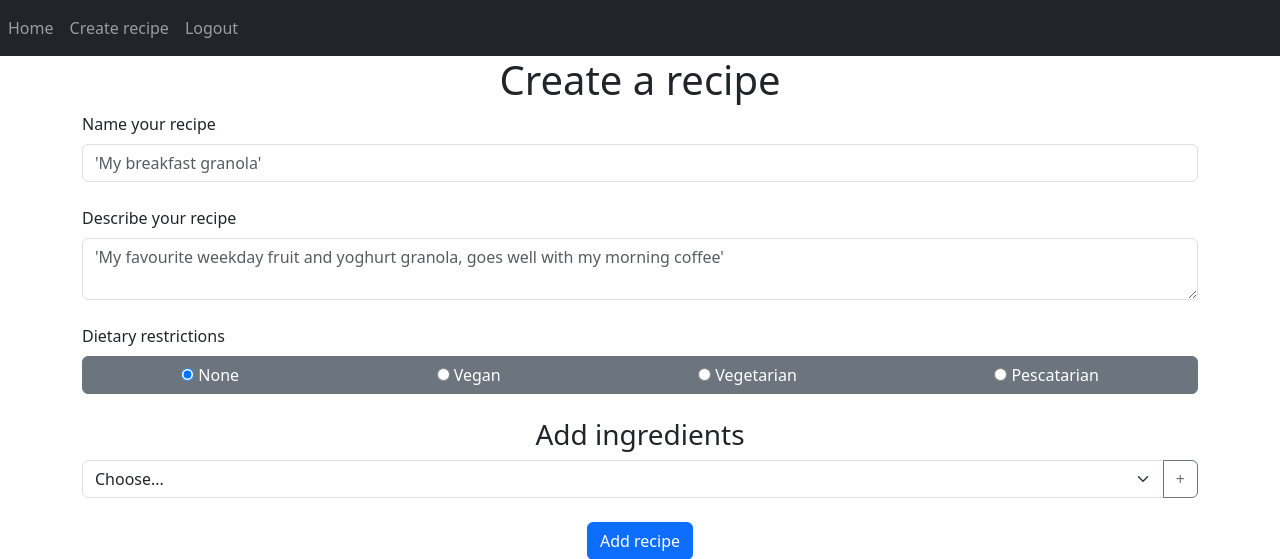
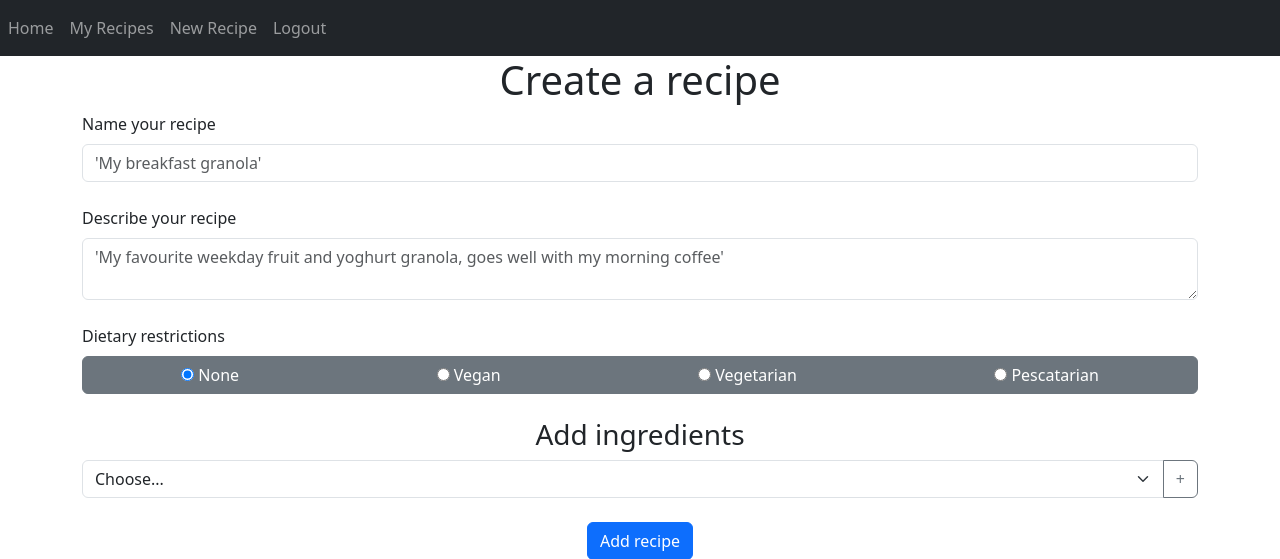
Before and after one commit to dmor1928/nutrition_tracker, a Flask app: page /create-recipe in a window 1280 px wide. Shown: the top 559 px of the page. Run offline with Flask 3, Linux system fonts and the light colour scheme; a user stored in the database is signed in; some libraries are stand-ins or nearby versions.

Commit message:
added my recipes navbar button

```diff
--- a/website/templates/base.html
+++ b/website/templates/base.html
@@ -29,7 +29,8 @@
                 <div class="navbar-nav">
                     {% if user.is_authenticated %}
                     <a class="nav-item nav-link" id="home" href="/">Home</a>
-                    <a class="nav-item nav-link" id="createRecipe" href="/create-recipe">Create recipe</a>
+                    <a class="nav-item nav-link" id="myRecipes" href="/my-recipes">My Recipes</a>
+                    <a class="nav-item nav-link" id="createRecipe" href="/create-recipe">New Recipe</a>
                     <a class="nav-item nav-link" id="logout" href="/logout">Logout</a>
                     {% else %}
                     <a class="nav-item nav-link" id="productPage" href="/product-page">Product page</a>
```
